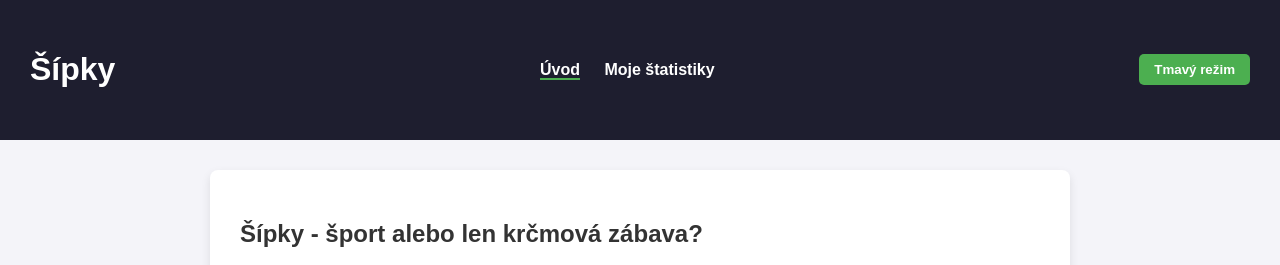
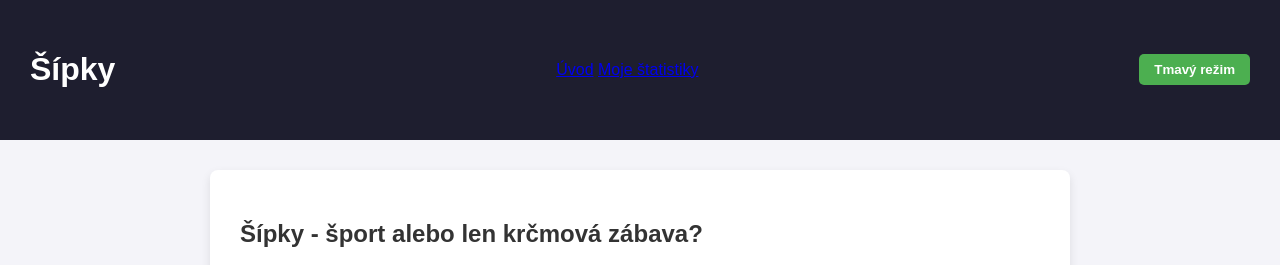
Before and after one commit to dzonikk/sipky, a plain HTML site: page index.html in a window 1280 px wide. Shown: the top 265 px of the page. Drawn offline with Linux system fonts and the light colour scheme.

Commit message:
Refactor CSS variables and styles for consistency

```diff
--- a/style.css
+++ b/style.css
@@ -36,17 +36,6 @@ header {
     gap: 10px;
 }
 
-nav a {
-    color: var(--header-text);
-    text-decoration: none;
-    margin: 0 10px;
-    font-weight: bold;
-}
-
-nav a.active {
-    border-bottom: 2px solid var(--link-color);
-}
-
 main {
     max-width: 800px;
     margin: 30px auto;
```
